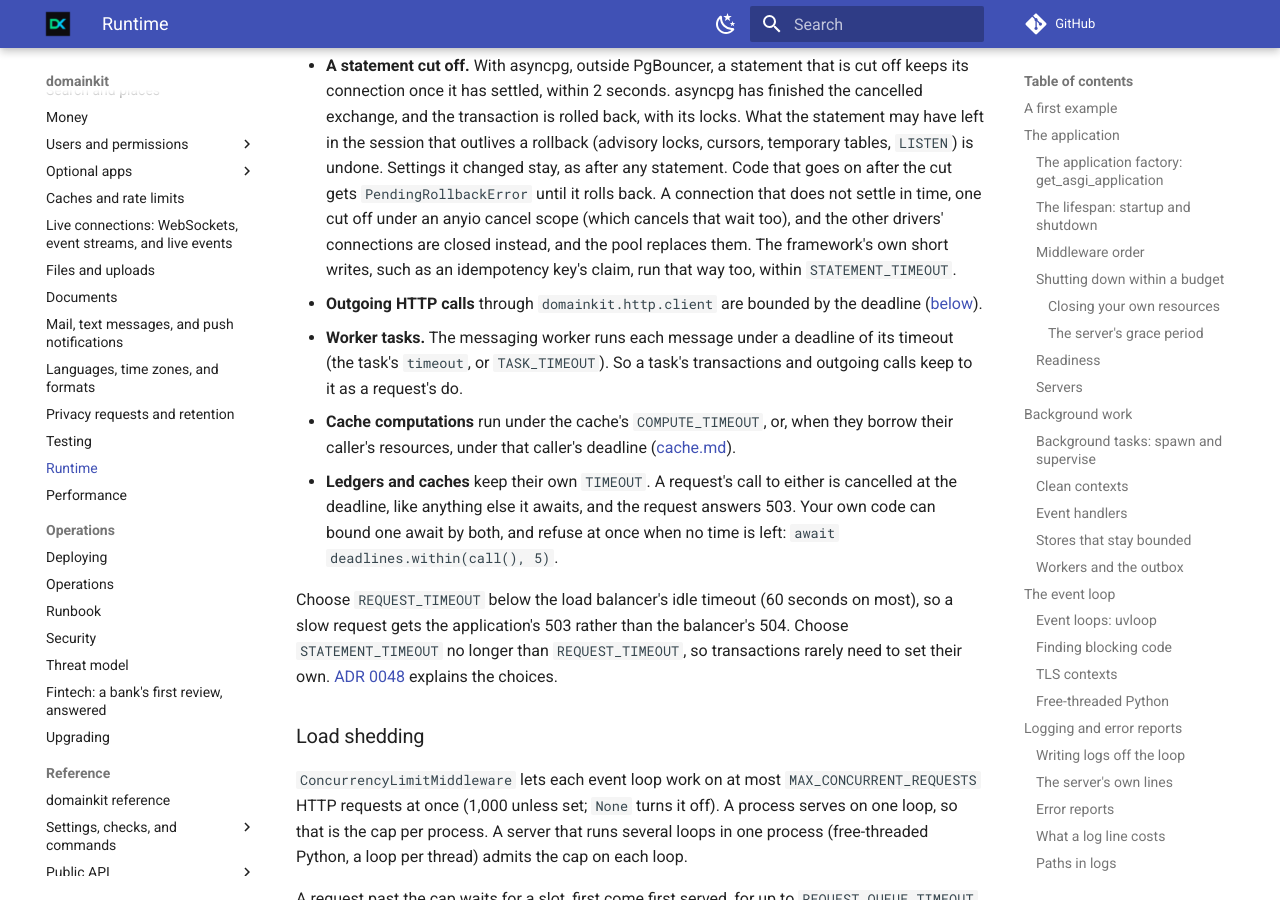
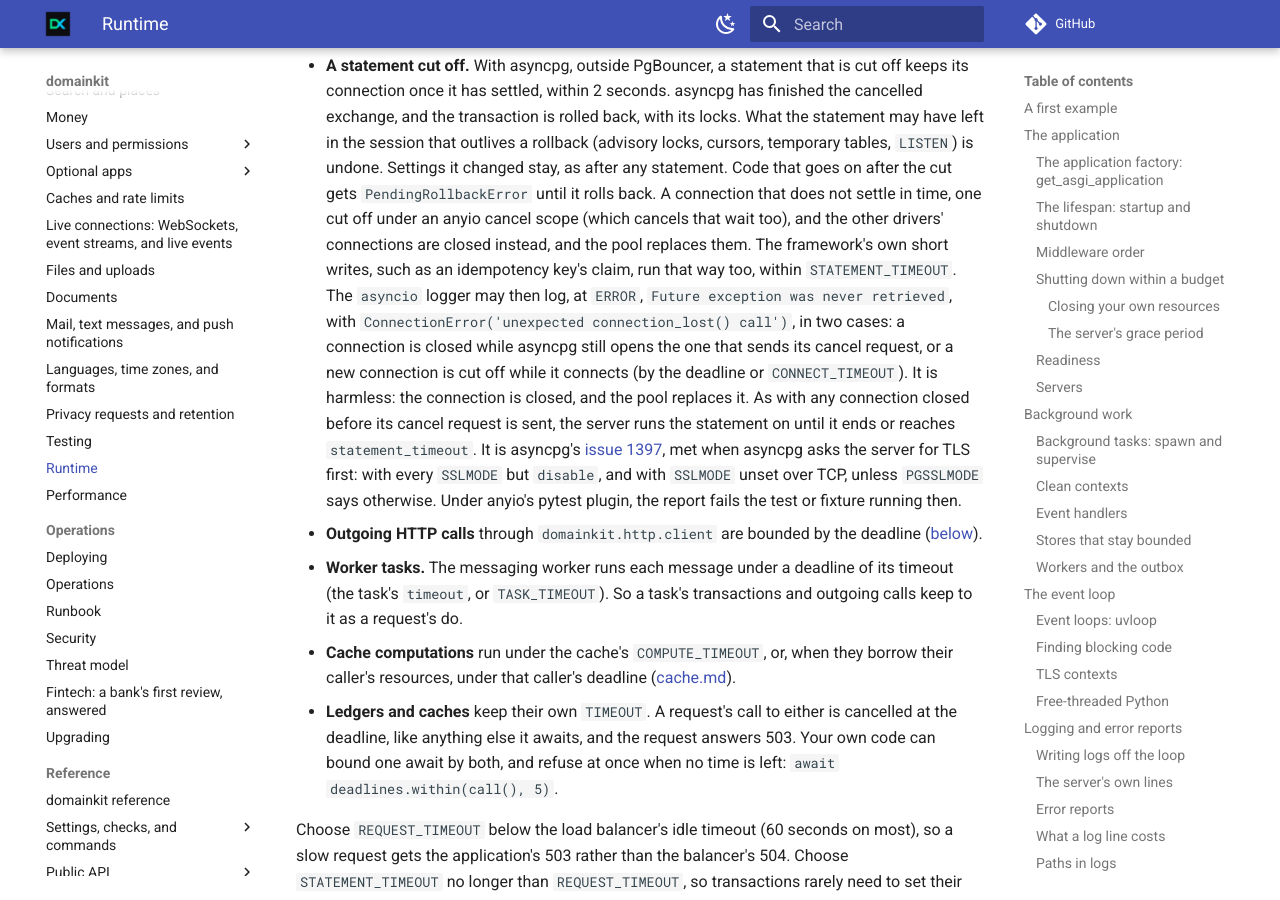
Before and after one commit to karimmattar/domainkit, an MkDocs documentation site: the page built from docs/runtime.md, in a window 1280 px wide and 900 px high, scrolled down 27739 px. Built offline with MkDocs 1.6.1 and Material for MkDocs 9.7.7, drawn with Linux system fonts in a browser that asks for light colours; comment, search, counter and statistics services are not loaded.

Commit message:
Name asyncpg's issue behind the cut-off log line, and when the tests' SSLMODE setting can go (#206)
Docs and a test docstring; no code change. A follow-up of #203.

runtime.md says when asyncio may log "Future exception was never
retrieved" with ConnectionError('unexpected connection_lost() call')
after a cut-off or a connect cut off while connecting, that it is
harmless, and that it is asyncpg's issue 1397 (fix proposed in its PR
1398), met when asyncpg asks the server for TLS first. slow_proxy's
docstring links the issue, so the tests' SSLMODE "disable" can go once
a release has the fix.

Co-Authored-By: Claude Opus 5.5 <noreply@anthropic.com>
Claude-Session: https://claude.ai/code/session_01PHJB1f6AhZ5eHp561TCrvG

```diff
--- a/docs/runtime.md
+++ b/docs/runtime.md
@@ -1358,7 +1358,20 @@ timers that cancel work run on the event loop's own clock.
   that wait too), and the other drivers' connections are closed instead,
   and the pool replaces them. The framework's own short writes, such as
   an idempotency key's claim, run that way too, within
-  `STATEMENT_TIMEOUT`.
+  `STATEMENT_TIMEOUT`. The `asyncio` logger may then log, at `ERROR`,
+  `Future exception was never retrieved`, with
+  `ConnectionError('unexpected connection_lost() call')`, in two cases: a
+  connection is closed while asyncpg still opens the one that sends its
+  cancel request, or a new connection is cut off while it connects (by
+  the deadline or `CONNECT_TIMEOUT`). It is harmless: the connection is
+  closed, and the pool replaces it. As with any connection closed before
+  its cancel request is sent, the server runs the statement on until it
+  ends or reaches `statement_timeout`. It is asyncpg's
+  [issue 1397](https://github.com/MagicStack/asyncpg/issues/1397), met
+  when asyncpg asks the server for TLS first: with every `SSLMODE` but
+  `disable`, and with `SSLMODE` unset over TCP, unless `PGSSLMODE` says
+  otherwise. Under anyio's pytest plugin, the report fails the test or
+  fixture running then.
 - **Outgoing HTTP calls** through `domainkit.http.client` are bounded by
   the deadline ([below](#outgoing-http-calls)).
 - **Worker tasks.** The messaging worker runs each message under a
```
Also changed, not shown: 1 other file.
